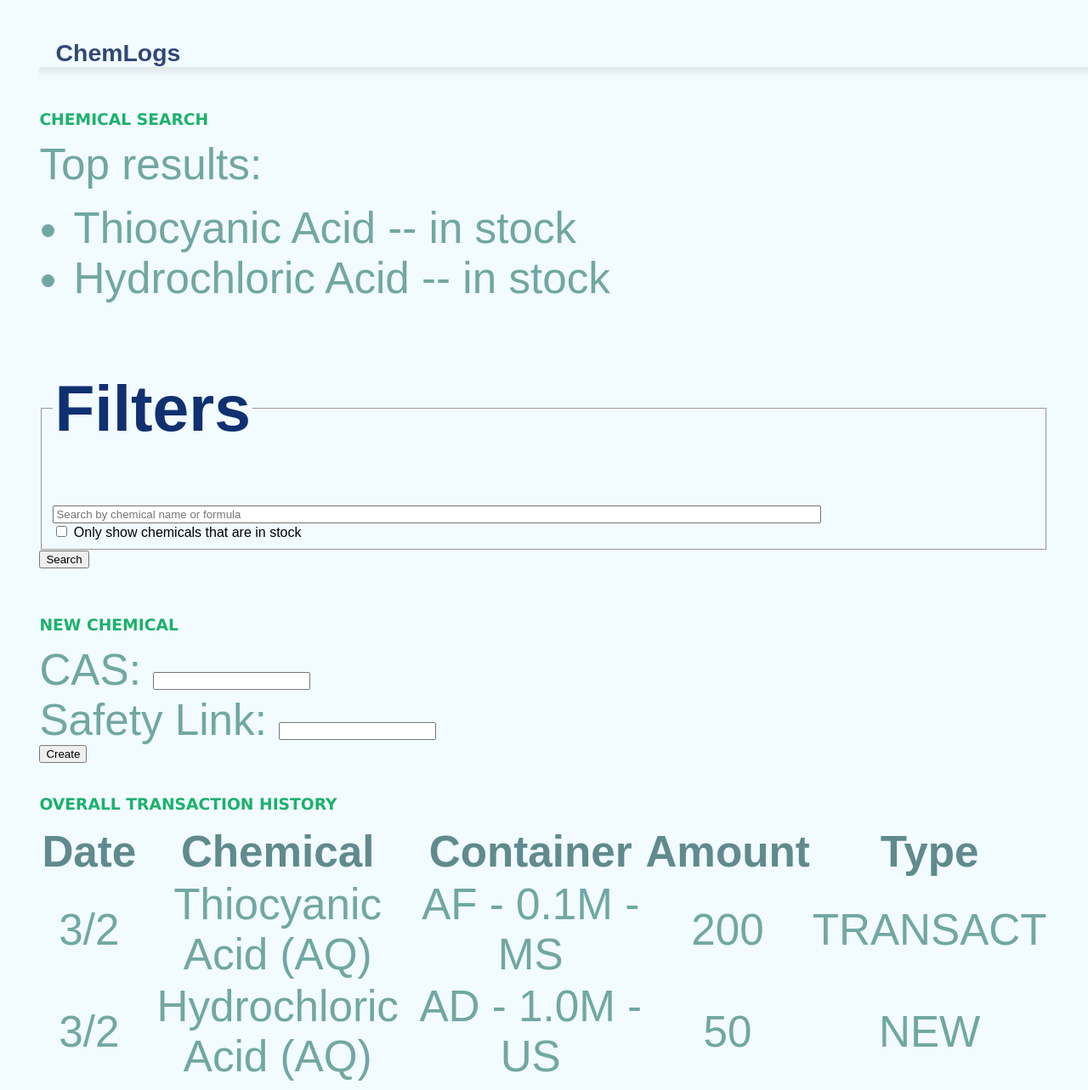
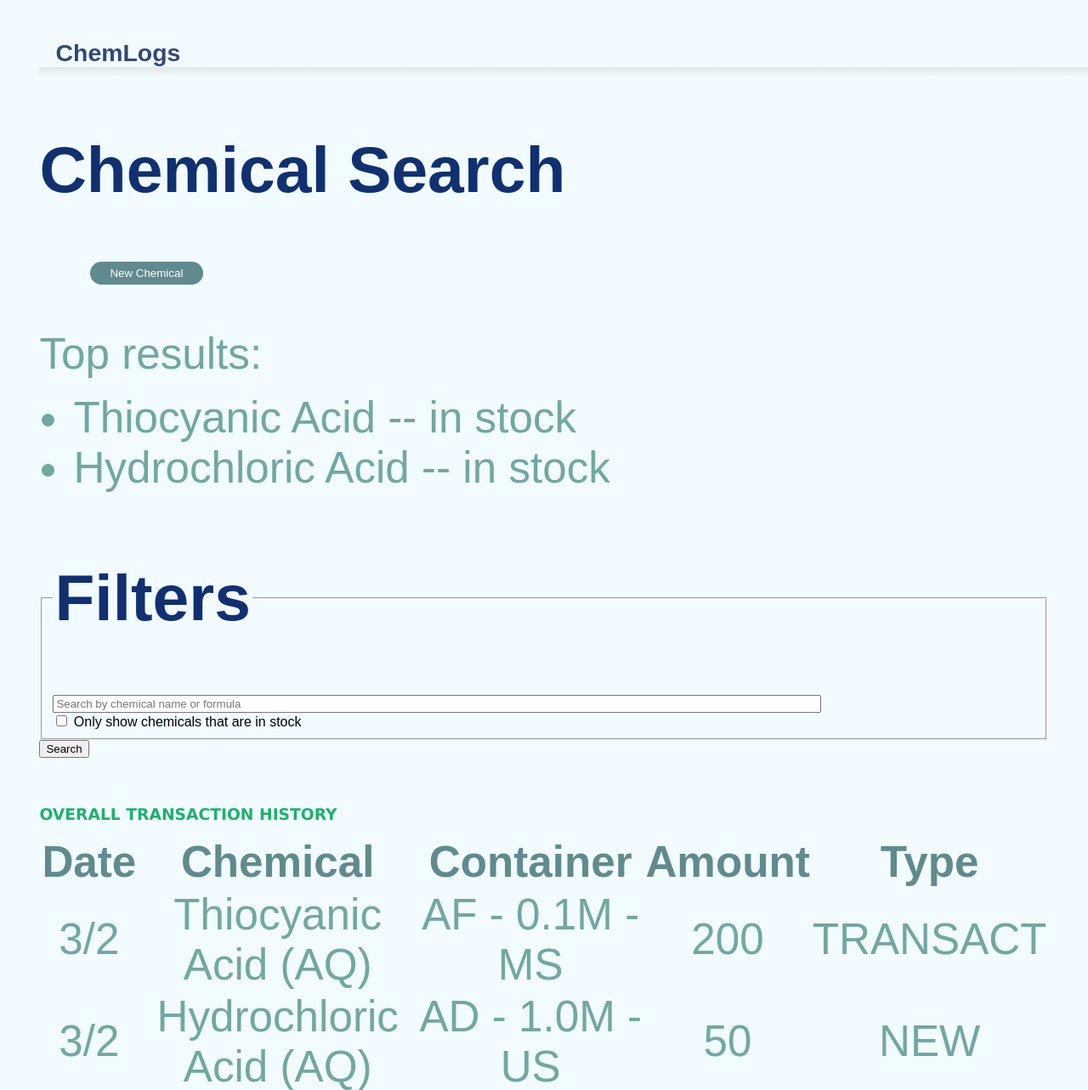
Before and after one commit to EastsidePreparatorySchool/ChemLogs, a Django app: page /chemlogs/chemicalSearch/ in a window 1280 px wide; the page is wider, and only the part inside the window is pictured. Shown: the top 1283 px of that part at 85% size. Run offline with Django 4.2, Linux system fonts and the light colour scheme; data comes from the database, SQL or seed files in the repository.

Commit message:
wooo dropdowns work again

```diff
--- /dev/null
+++ b/Test Django App/mysite/chemlogs/static/chemlogs/chemScript.js
@@ -0,0 +1,35 @@
+var coll = document.getElementsByClassName("collapsible");
+var i;
+
+for (i = 0; i < coll.length; i++) {
+  coll[i].addEventListener("click", function() {
+    this.classList.toggle("active");
+    var content = this.nextElementSibling;
+    // if (content.style.display === "none") {
+    //   content.style.display = "block";
+    // } else {
+    //   content.style.display = "none";
+    // }
+    if (content.style.maxHeight){
+      content.style.maxHeight = null;
+    } else {
+      content.style.maxHeight = content.scrollHeight + "px";
+    }
+  });
+}
+
+// Used on page load. Changes how the slider renders.
+function modifySlider() {
+    slider = document.getElementById("trSlide");
+    slider.type = "range";
+    slider.min = "0";
+    slider.max = "100";
+    slider.value = "0";
+}
+
+// Used when "remove" is clicked. Makes slider value negative. Hopefully does not affect frontend.
+function negateSliderValue() {
+    slider = document.getElementById("trSlide");
+    slider.min = -100; // this is not a great solution to the problem that value can't be less than min
+    slider.value = -slider.value;
+}
--- a/Test Django App/mysite/chemlogs/static/chemlogs/style/style.css
+++ b/Test Django App/mysite/chemlogs/static/chemlogs/style.css
@@ -59,7 +59,7 @@ h2 {
 
 h3 {
    color: #1cb16c;
-   font-family: Verdana, Geneva, Tahoma, sans-serif;
+   font-family: Verdana, Tahoma, sans-serif;
    text-transform: uppercase;
    font-weight: medium;
    font-size: 20px + 0.1vw;
@@ -132,3 +132,24 @@ th {
 #name {
    width: 70vw
 }
+
+.input {
+   background-color: #314876;
+   color: #ffffff;
+   transition-duration: 0.5s;
+   font-size: 10;
+}
+
+.input:hover {
+   background-color: #103071;
+}
+
+.button {
+   display: flex;
+}
+
+.content{
+   max-height: 0;
+   overflow: hidden;
+   transition: max-height 0.2s ease-out;
+}
--- a/Test Django App/mysite/chemlogs/templates/chemlogs/chemical.html
+++ b/Test Django App/mysite/chemlogs/templates/chemlogs/chemical.html
@@ -95,6 +95,6 @@
     </div>
     {% endfor %}
 
-    <script src="chemScript.js">  </script>
+    <script src="{% static 'chemlogs/chemScript.js' %}">  </script>
 </body>
 </html>
--- a/Test Django App/mysite/chemlogs/templates/chemlogs/chemicalSearch.html
+++ b/Test Django App/mysite/chemlogs/templates/chemlogs/chemicalSearch.html
@@ -9,7 +9,7 @@
     <meta http-equiv="X-UA-Compatible" content="IE=edge">
     <meta name="viewport" content="width=device-width, initial-scale=1.0">
     <title>Chemical Search</title>
-    <link rel="stylesheet" href="{% static 'chemlogs/style/style.css' %}">
+    <link rel="stylesheet" href="{% static 'chemlogs/style.css' %}">
 </head>
 <body>
     <div class="header">
@@ -18,7 +18,21 @@
     <div class="header-bottom"></div>
 
     <!-- from https://learndjango.com/tutorials/django-search-tutorial -->
-    <h3>Chemical Search</h3>
+    <h2>Chemical Search</h2>
+
+    <button type="button" id="addChem" class="collapsible">
+        <span>New Chemical</span>
+    </button>
+    <div class="content" style="display: block; padding-top: 1em; text-align:left">
+    <form method="POST">
+        {% csrf_token %}
+        {{ chemical_create_form.as_p }}
+        <input type="submit" id="submit" name="new_chemical" value="Create">
+    </form></div>
+
+    <br><br>
+
+
     {% if filtered %}
     <p>Results:</p>
     {% else %}
@@ -47,13 +61,6 @@
         <input type="submit" value="Search">
     </form><br>
 
-    <h3>New Chemical</h3>
-    <form method="POST">
-        {% csrf_token %}
-        {{ chemical_create_form.as_p }}
-        <input type="submit" id="submit" name="new_chemical" value="Create">
-    </form>
-
     <h3>Overall Transaction History</h3>
     <table>
         <tr>
@@ -74,4 +81,7 @@
         {% endfor %}
     </table>
 </body>
+
+<script src="{% static 'chemlogs/chemScript.js' %}"></script>
+
 </html>
--- a/Test Django App/mysite/chemlogs/templates/chemlogs/container.html
+++ b/Test Django App/mysite/chemlogs/templates/chemlogs/container.html
@@ -62,7 +62,7 @@
         {% endfor %}
     </table>
 
-    <script src="chemScript.js"> </script>
+    <script src="{% static 'chemlogs/chemScript.js' %}"> </script>
 
 </body>
 </html>
```
Also changed, not shown: Test Django App/mysite/chemlogs/templates/chemlogs/chemScript.js (deleted, +0 -38 lines).
